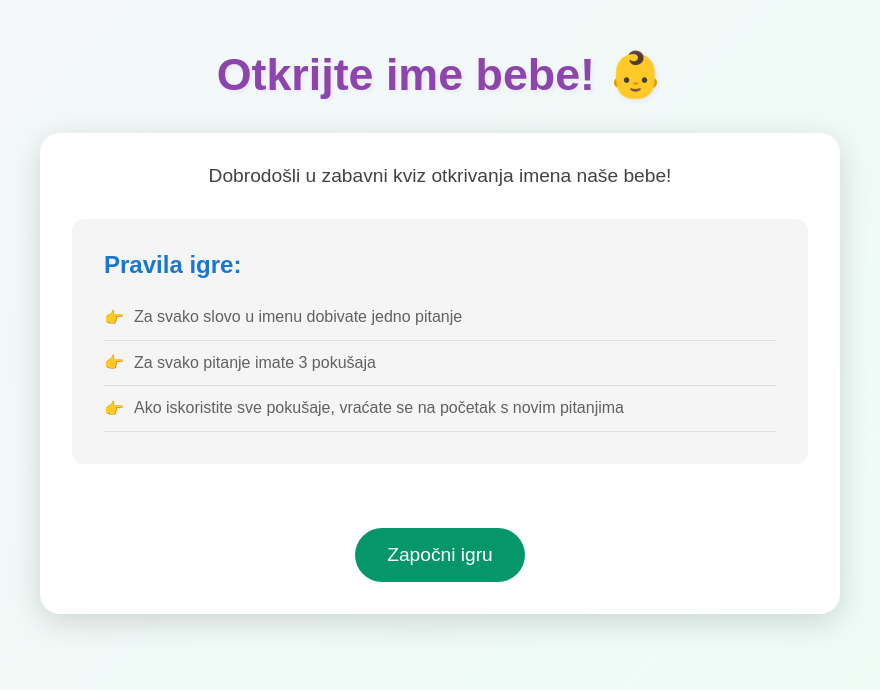
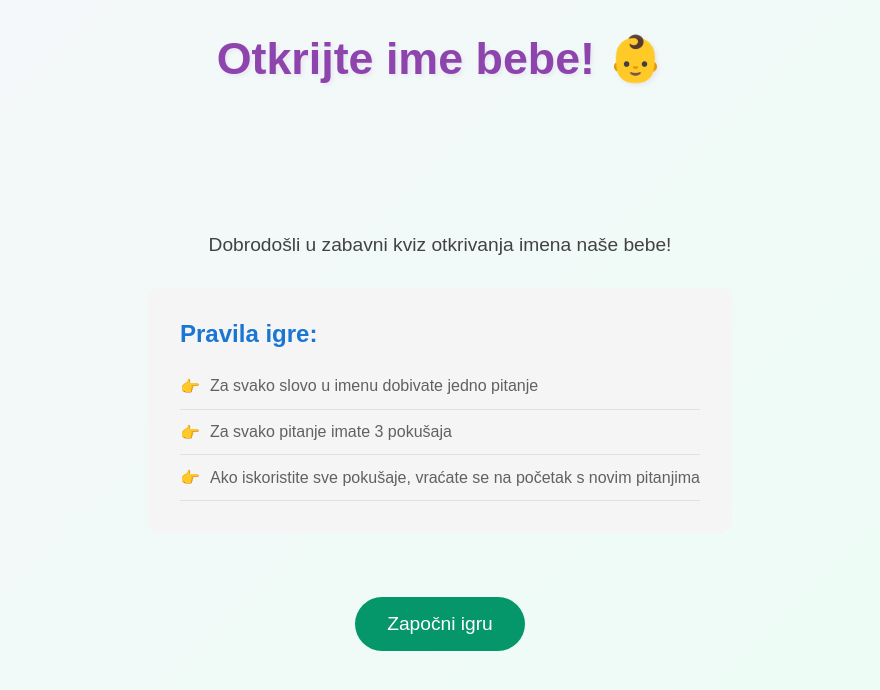
Before and after one commit to osampilona/baby-name, a Next.js app: page / in a window 1280 px wide. Shown: the top 690 px of the page, without its empty margins (200-1080 px from the left). Built offline with nearby package versions, Linux system fonts and the light colour scheme.

Commit message:
popravljeno centriranje za mobitel

```diff
--- a/src/app/page.module.css
+++ b/src/app/page.module.css
@@ -93,16 +93,26 @@
 .page {
   min-height: 100vh;
   background: linear-gradient(135deg, #f5f7fa 0%, #ecfdf5 100%);
-  padding: 2rem;
+  padding: 1rem;
+  display: flex;
+  flex-direction: column;
+}
+
+.header {
+  text-align: center;
+  padding: 1rem 0;
 }
 
 .main {
-  max-width: 800px;
+  flex: 1;
+  display: flex;
+  flex-direction: column;
+  align-items: center;
+  justify-content: center;
+  width: 100%;
+  max-width: 1200px;
   margin: 0 auto;
-  padding: 2rem;
-  background: white;
-  border-radius: 20px;
-  box-shadow: 0 8px 32px rgba(0, 0, 0, 0.15);
+  padding: 1rem;
 }
 
 .welcomeContainer {
@@ -269,12 +279,11 @@
 }
 
 .congratulations {
+  width: 100%;
+  max-width: 600px;
   text-align: center;
-  animation: fadeIn 0.5s ease-in;
-  background: white;
-  padding: 3rem;
-  border-radius: 20px;
-  box-shadow: 0 8px 32px rgba(0, 0, 0, 0.15);
+  padding: 1.5rem;
+  margin: 0 auto;
 }
 
 .congratulations h1 {
@@ -293,18 +302,13 @@
 }
 
 .revealedWord {
-  font-size: 5rem;
-  font-weight: 800;
-  color: #8e44ad;
-  margin: 2rem 0;
-  letter-spacing: 0.8rem;
-  text-shadow: 3px 3px 6px rgba(0, 0, 0, 0.2);
+  font-size: 3rem;
+  font-weight: bold;
+  margin: 1.5rem 0;
   background: linear-gradient(45deg, #8e44ad, #9b59b6);
   -webkit-background-clip: text;
   -webkit-text-fill-color: transparent;
-  padding: 1rem;
-  border-top: 3px solid #f3e5f5;
-  border-bottom: 3px solid #f3e5f5;
+  padding: 0.5rem;
 }
 
 .letter {
@@ -496,7 +500,7 @@
 
 .header {
   text-align: center;
-  padding: 1rem 0 2rem 0;
+  padding: 1rem 0;
 }
 
 .mainTitle {
@@ -531,3 +535,59 @@
   border-radius: 5px;
   margin: 10px 0;
 }
+
+.congratsMessage {
+  color: #059669;
+  font-size: 1.2rem;
+  line-height: 1.6;
+  margin: 1.5rem auto;
+  padding: 1rem;
+  border-radius: 12px;
+  background: rgba(5, 150, 105, 0.1);
+  width: 100%;
+}
+
+@media (max-width: 768px) {
+  .page {
+    padding: 0.5rem;
+  }
+
+  .main {
+    padding: 0.5rem;
+  }
+
+  .congratulations {
+    padding: 1rem;
+  }
+
+  .congratulations h1 {
+    font-size: 2.2rem;
+    margin-bottom: 1rem;
+  }
+
+  .congratsMessage {
+    font-size: 1rem;
+    padding: 0.8rem;
+    margin: 1rem auto;
+  }
+
+  .revealedWord {
+    font-size: 2.5rem;
+    margin: 1rem 0;
+  }
+}
+
+@media (max-width: 480px) {
+  .congratulations h1 {
+    font-size: 1.8rem;
+  }
+
+  .congratsMessage {
+    font-size: 0.9rem;
+    padding: 0.6rem;
+  }
+
+  .revealedWord {
+    font-size: 2rem;
+  }
+}
```
